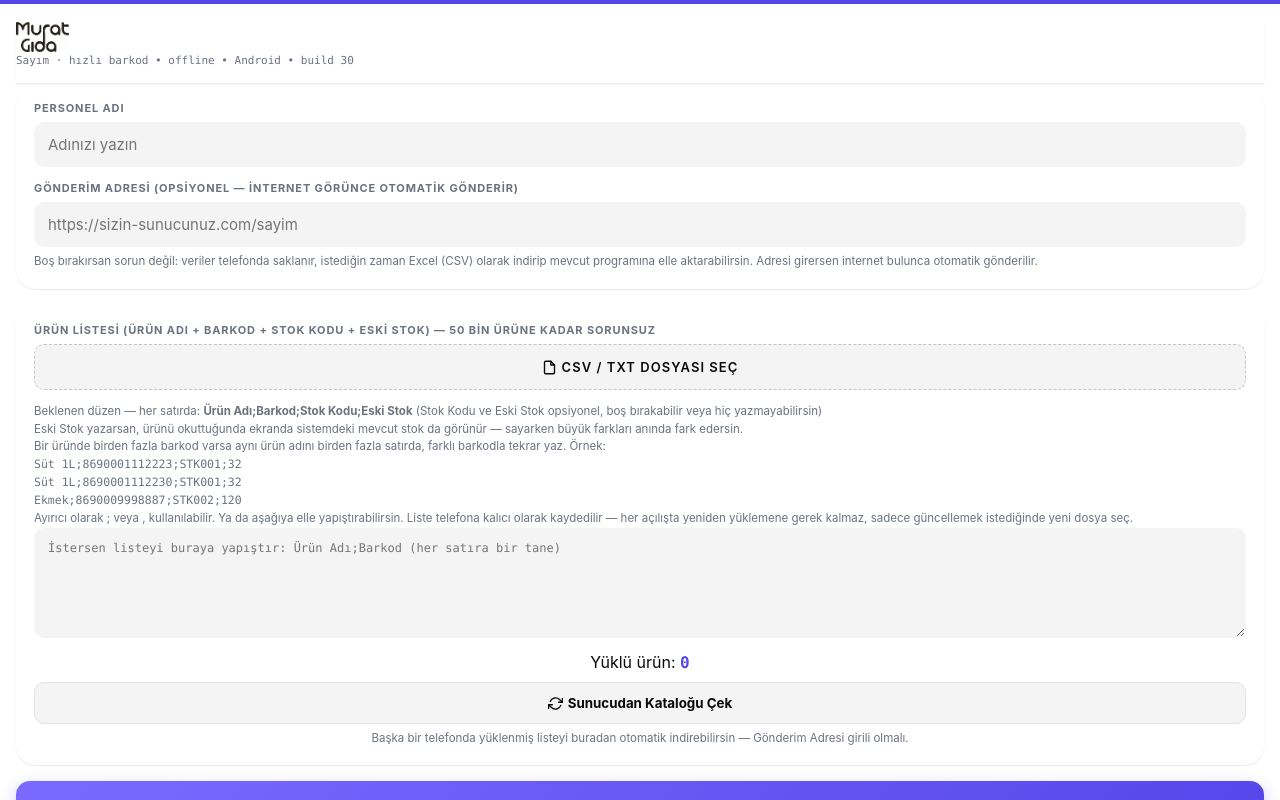
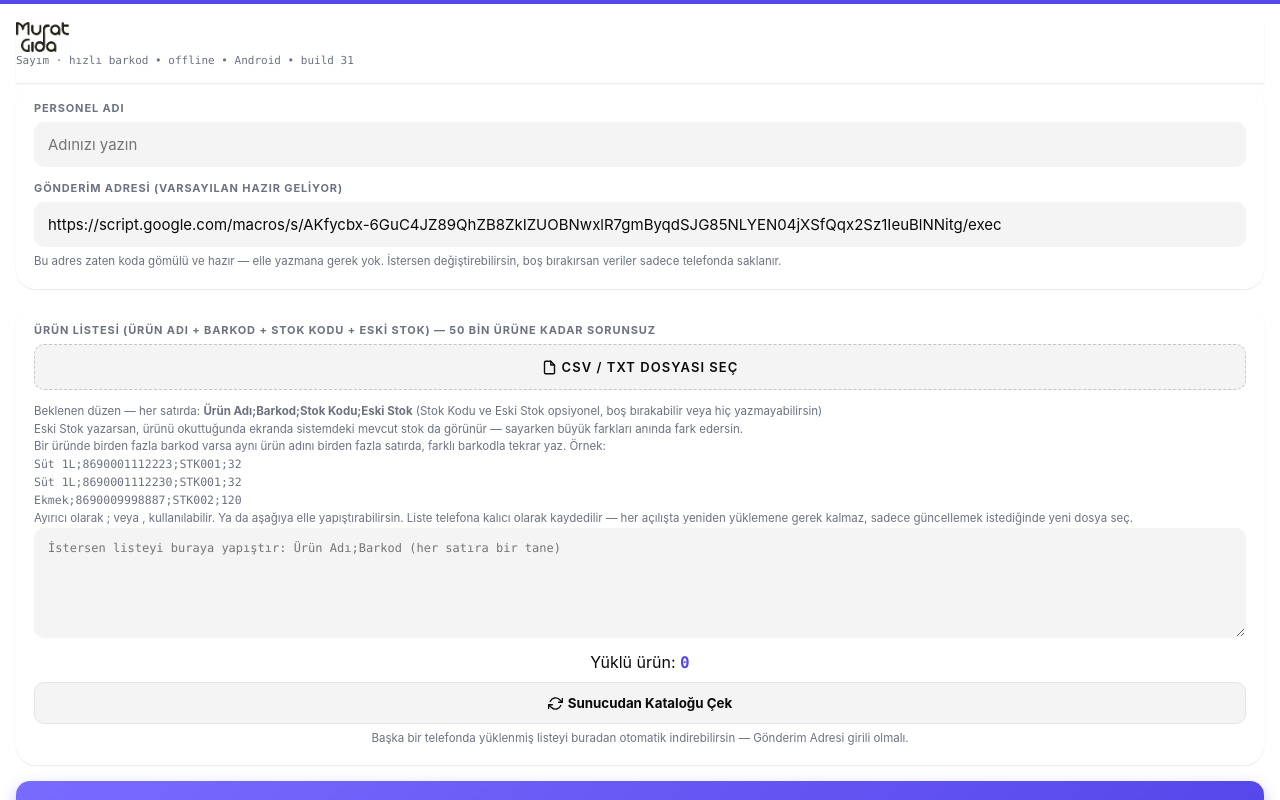
Before and after one commit to omerfarukkaratug/murat-gida-sayim, a plain HTML site: page index.html in a window 1280 px wide. Drawn offline with Linux system fonts and the light colour scheme.

Commit message:
Add files via upload

```diff
--- a/index.html
+++ b/index.html
@@ -140,7 +140,7 @@
 <div id="setup" class="screen">
   <header style="border:none; padding:0 0 16px; background:transparent;">
     <h1><img src="logo-header.png" alt="Murat Gıda" style="height:30px; width:auto; display:block;"></h1>
-    <div class="sub">Sayım · hızlı barkod • offline • Android • build 30</div>
+    <div class="sub">Sayım · hızlı barkod • offline • Android • build 31</div>
   </header>
 
   <div class="card">
@@ -149,9 +149,9 @@
       <input type="text" id="personnelInput" placeholder="Adınızı yazın">
     </div>
     <div class="row" style="margin-bottom:0;">
-      <label>Gönderim Adresi (opsiyonel — internet görünce otomatik gönderir)</label>
+      <label>Gönderim Adresi (varsayılan hazır geliyor)</label>
       <input type="url" id="serverInput" placeholder="https://sizin-sunucunuz.com/sayim">
-      <div class="hint">Boş bırakırsan sorun değil: veriler telefonda saklanır, istediğin zaman Excel (CSV) olarak indirip mevcut programına elle aktarabilirsin. Adresi girersen internet bulunca otomatik gönderilir.</div>
+      <div class="hint">Bu adres zaten koda gömülü ve hazır — elle yazmana gerek yok. İstersen değiştirebilirsin, boş bırakırsan veriler sadece telefonda saklanır.</div>
     </div>
   </div>
 
@@ -411,8 +411,13 @@
   var productCountEl = document.getElementById('productCount');
   var startBtn = document.getElementById('startBtn');
 
+  // Sabit varsayılan gönderim adresi — telefonlar bunu elle yazmak zorunda
+  // kalmasın diye koda gömülü. Yine de istenirse değiştirilebilir.
+  var DEFAULT_SERVER_URL = 'https://script.google.com/macros/s/AKfycbx-6GuC4JZ89QhZB8ZkIZUOBNwxlR7gmByqdSJG85NLYEN04jXSfQqx2Sz1IeuBlNNitg/exec';
+  if(!state.serverUrl){ state.serverUrl = DEFAULT_SERVER_URL; save(); }
+
   personnelInput.value = state.personnel || "";
-  serverInput.value = state.serverUrl || "";
+  serverInput.value = state.serverUrl || DEFAULT_SERVER_URL;
 
   // Sayfa açılışında daha önce yüklenmiş kataloğu belleğe getir (varsa) —
   // her açılışta 50 bin satırı yeniden yüklemene gerek kalmaz.
--- a/sw.js
+++ b/sw.js
@@ -1,4 +1,4 @@
-const CACHE = 'sayim-v30';
+const CACHE = 'sayim-v31';
 const FILES = ['./manifest.json', './icon.svg', './icon-192.png', './icon-512.png', './icon-512-maskable.png', './logo-header.png'];
 
 self.addEventListener('install', (e) => {
```
